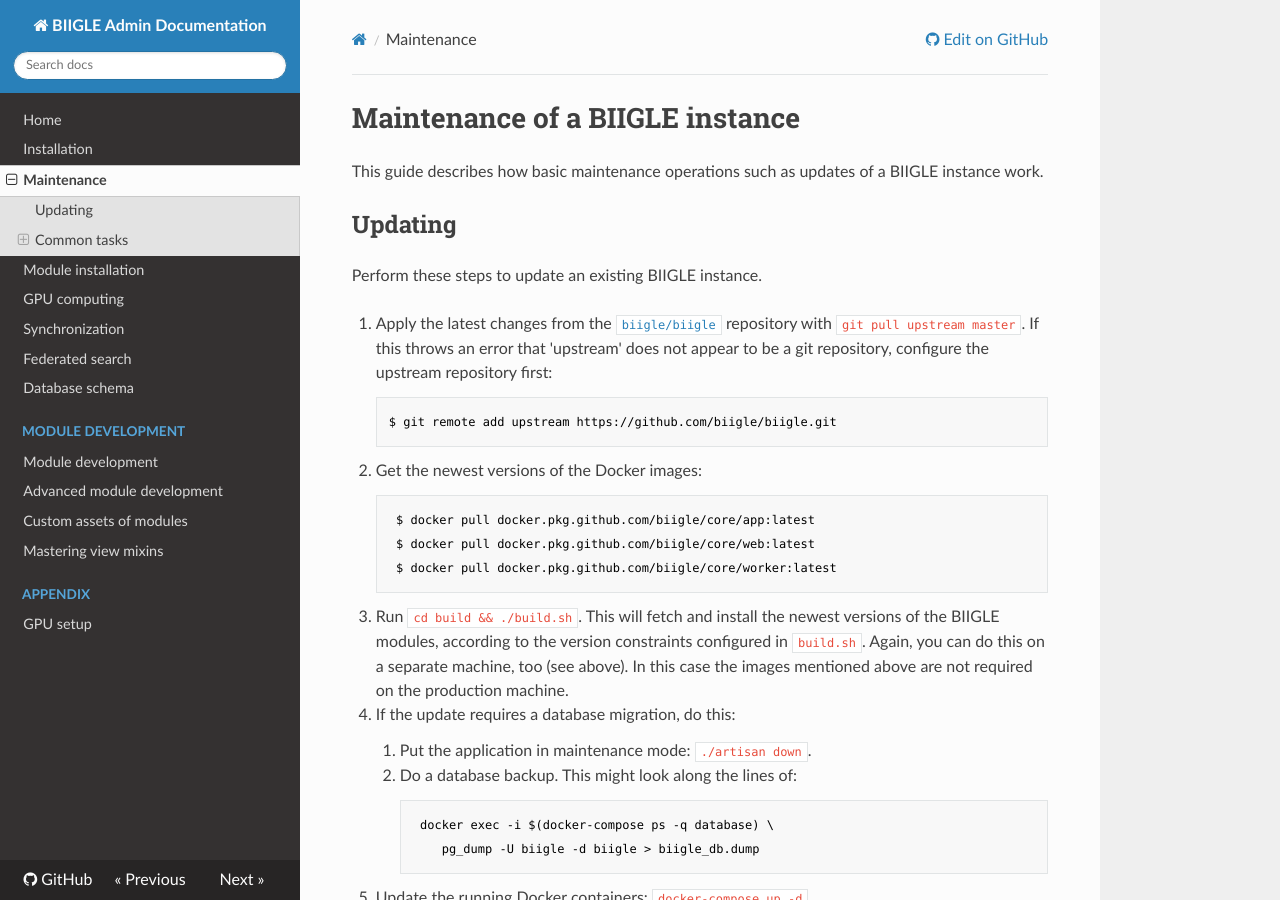
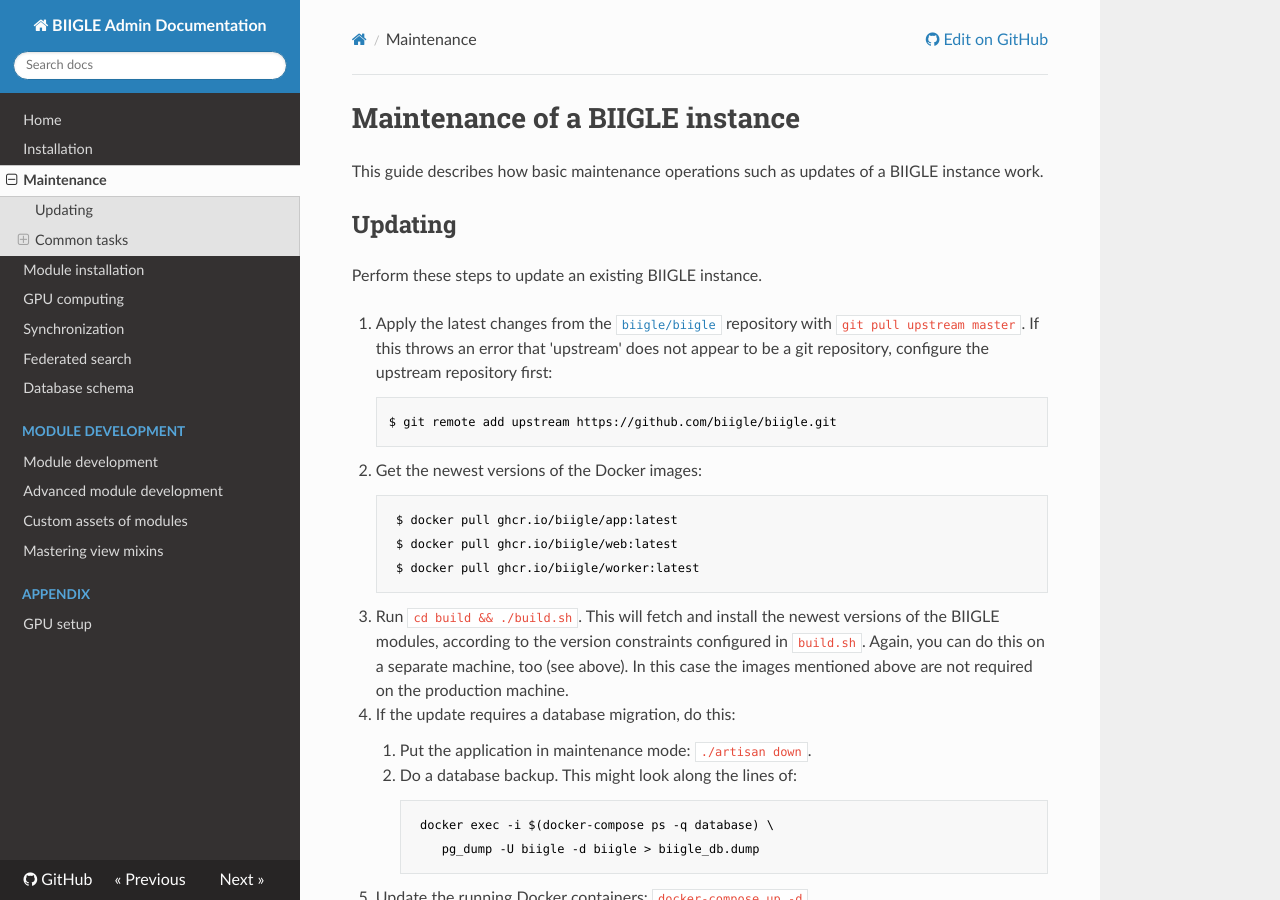
Before and after one commit to biigle/biigle, an MkDocs documentation site: the page built from docs/maintenance.md, in a window 1280 px wide and 900 px high. Built offline with MkDocs 1.6.1, drawn with Linux system fonts in a browser that asks for light colours.

Commit message:
Switch to GitHub Container Registry
References biigle/core#289

```diff
--- a/docs/maintenance.md
+++ b/docs/maintenance.md
@@ -13,9 +13,9 @@ Perform these steps to update an existing BIIGLE instance.
 
 2. Get the newest versions of the Docker images:
 
-         $ docker pull docker.pkg.github.com/biigle/core/app:latest
-         $ docker pull docker.pkg.github.com/biigle/core/web:latest
-         $ docker pull docker.pkg.github.com/biigle/core/worker:latest
+         $ docker pull ghcr.io/biigle/app:latest
+         $ docker pull ghcr.io/biigle/web:latest
+         $ docker pull ghcr.io/biigle/worker:latest
 
 
 3. Run `cd build && ./build.sh`. This will fetch and install the newest versions of the BIIGLE modules, according to the version constraints configured in `build.sh`. Again, you can do this on a separate machine, too (see above). In this case the images mentioned above are not required on the production machine.
```
Also changed, not shown: docs/installation.md (+0 -3 lines), 4 other files.
